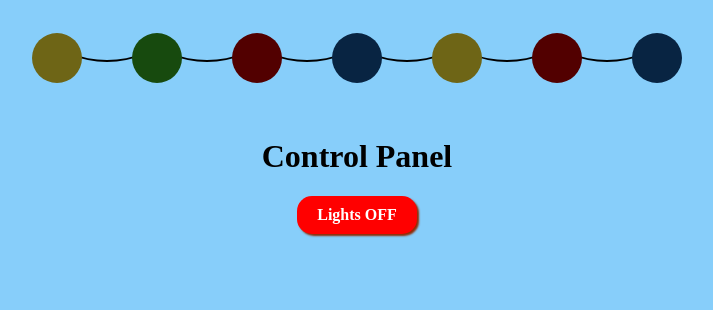
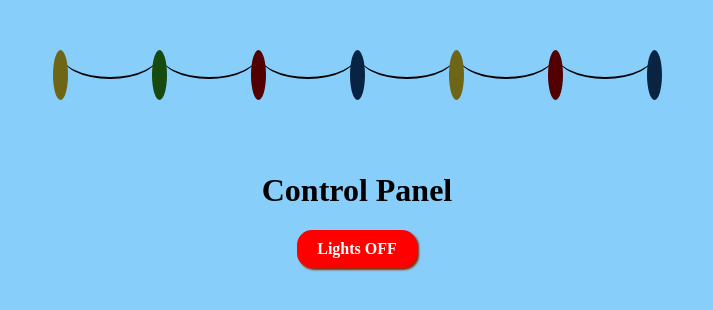
Before and after one commit to mrkshx/christmas_lights, a website: page src/index.html in a window 1280 px wide. Shown: the whole page, without its empty margins (283-996 px from the left). Drawn offline with Linux system fonts and the light colour scheme.

Commit message:
made bulb long

```diff
--- a/src/style/index.css
+++ b/src/style/index.css
@@ -10,10 +10,10 @@ body {
 
 .bulb {
   height: 50px;
-  width: 50px;
+  width: 15px;
   border-radius: 50%;
   background-color: grey;
-  margin: 25px;
+  margin: 42px;
   position: relative;
 }
 
```
